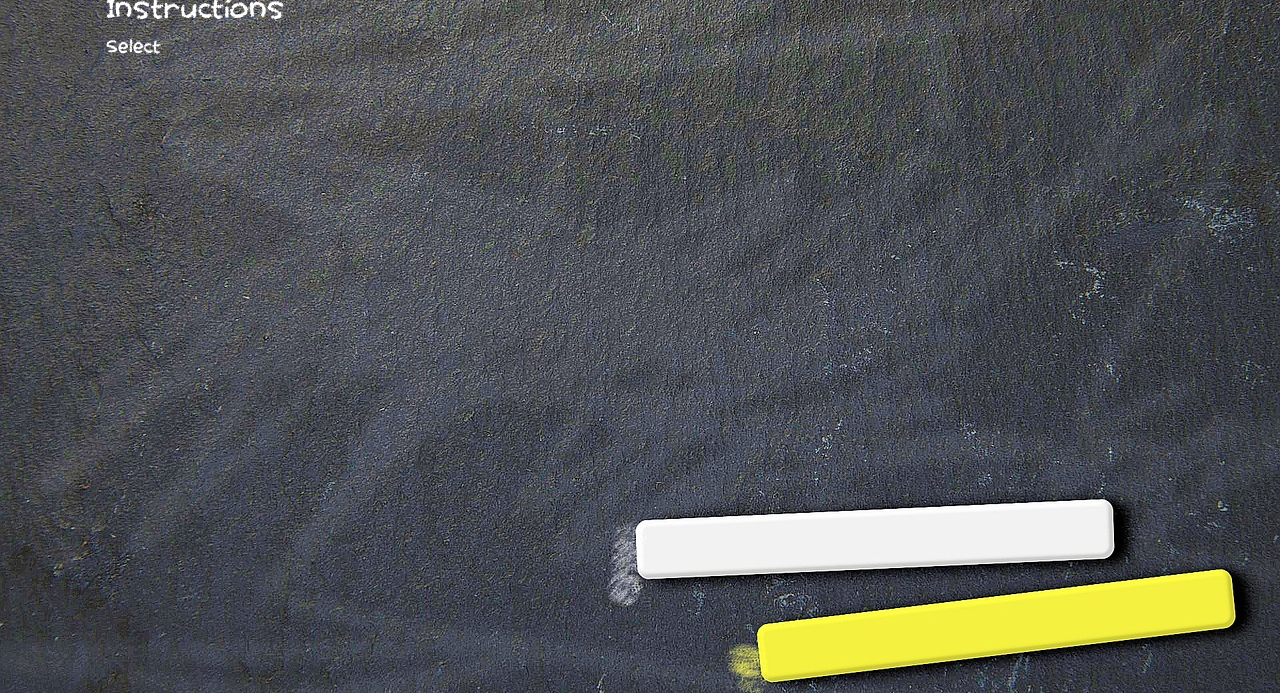
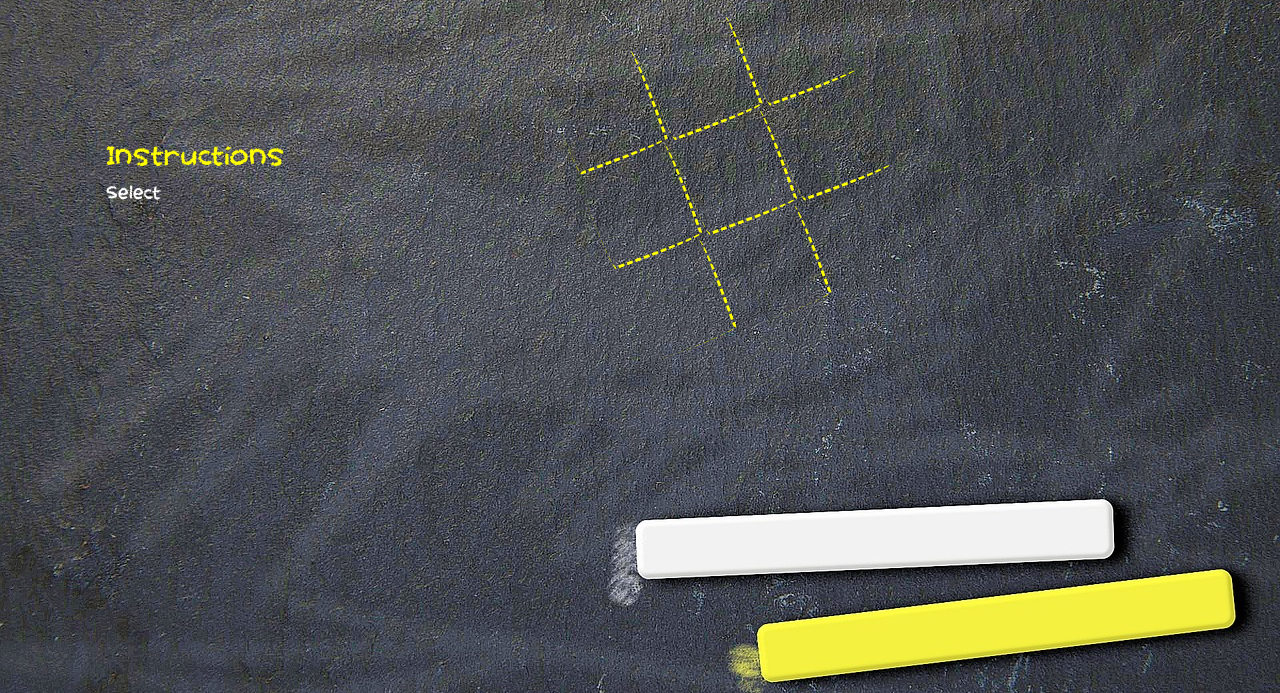
Before and after one commit to vicc30/tic-tac-toe-js, a plain HTML site: page index.html in a window 1280 px wide. Shown: the part 107-800 px from the top of the page. Drawn offline with nearby package versions, Linux system fonts and the light colour scheme.

Commit message:
Added style and board display script

```diff
--- a/index.html
+++ b/index.html
@@ -17,19 +17,20 @@
                 <h1 class="text-center mt-4">Tic Tac Toe Game!</h1>
             </div>
         </div>
-        <div class="row ">
-            <div class="col col-4">
-                <div class="card" style="width: 18rem;">
+        <div class="row align-items-center game">
+            <div class="col col-sm-4">
+                <div class="card">
                     <div class="card-body">
                       <h4 class="card-title">Instructions</h4>
                       <p class="card-text">Select</p>
                     </div>
                   </div>
             </div>
-            <div class="col col-6">
-                <div id="board" class="board"><p>Board</p></div>
+            <div class="col col-sm-6 d-flex justify-content-center">
+                <div id="board" class="board "></div>
             </div>
         </div>
     </div>
+    <script src="script.js"></script>
 </body>
 </html>
--- a/script.js
+++ b/script.js
@@ -0,0 +1,17 @@
+const gameInit = (() => {
+    const boardSize = 3;
+    const createBoard = () => {
+        const gameBoardContainer = document.getElementById('board');
+        for (let i = 1; i <= boardSize*boardSize; i++) {
+            const square = document.createElement('div');
+            square.id = `square-${i}`;
+            square.className = 'square';
+            gameBoardContainer.append(square);
+        }
+    }
+    return {
+        createBoard
+    }
+})();
+
+gameInit.createBoard();
--- a/style.css
+++ b/style.css
@@ -13,6 +13,61 @@ html body {
   font-family: chalkTastic;
 }
 
+.game {
+  min-height: 400px;
+}
+
 .card {
   background: none !important;
+  width: 18rem;
 }
+
+.card-title {
+  color: yellow;
+}
+
+.square:focus {
+  outline: none;
+}
+
+.board {
+  width: 300px;
+  height: 300px;
+  display: grid;
+  grid-template-columns: repeat(3, 1fr);
+  grid-template-rows: repeat(3, 1fr);
+  grid-gap: 1px;
+  -ms-transform: rotate(-20deg); /* IE 9 */
+  transform: rotate(-20deg);
+}
+
+.square {
+  text-align: center;
+  font-size: 95px;
+}
+
+.square:nth-child(1),
+.square:nth-child(2),
+.square:nth-child(4),
+.square:nth-child(5),
+.square:nth-child(7),
+.square:nth-child(8) {
+  border-top-left-radius: 255px 15px;
+  border-top-right-radius: 15px 225px;
+  border-bottom-right-radius: 225px 15px;
+  border-bottom-left-radius: 15px 255px;
+  border-right: 3px dashed yellow;
+}
+
+.square:nth-child(1),
+.square:nth-child(2),
+.square:nth-child(3),
+.square:nth-child(4),
+.square:nth-child(5),
+.square:nth-child(6) {
+  border-top-left-radius: 255px 15px;
+  border-top-right-radius: 15px 225px;
+  border-bottom-right-radius: 225px 15px;
+  border-bottom-left-radius: 15px 255px;
+  border-bottom: 3px dashed yellow;
+}
```
